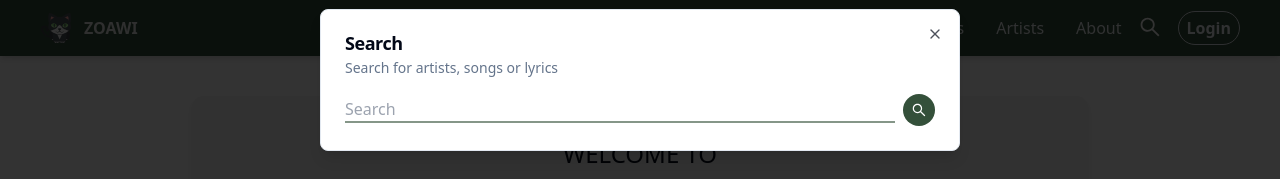
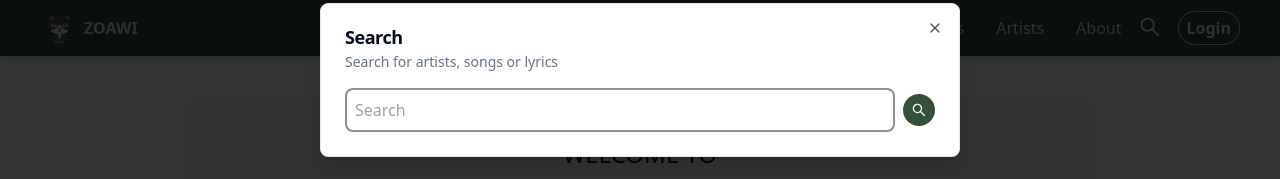
Before and after one commit to fakteahk/zoawi-vite, a React (Vite) app: page /home in a window 1280 px wide. Both pictures are taken after a click on the element 1149 px from the left and 30 px from the top of the page. Shown: the top 179 px of the page. Built offline with nearby package versions, Linux system fonts and the light colour scheme; no server answers; the database is empty.

Commit message:
fixed search input styling and border on dark theme

```diff
--- a/src/ui/Header/SearchButton.jsx
+++ b/src/ui/Header/SearchButton.jsx
@@ -120,7 +120,7 @@ function SearchButton() {
             <input
               type="text"
               placeholder="Search"
-              className="border-b-2 border-primary/60 outline-none flex-grow"
+              className="border-2 border-primary/60 outline-none flex-grow p-2 rounded-lg "
               onChange={(e) => setSearchText(e.target.value)}
               value={searchText}
             />
@@ -146,7 +146,7 @@ function SearchButton() {
             )}
 
             {isSearching ? (
-              <div className="cursor-pointer absolute p-4 top-36 z-20 bg-neutral-100 text-slate-600 w-full rounded-xl flex items-center justify-center gap-2">
+              <div className="cursor-pointer absolute p-4 top-40 z-20 bg-neutral-100 text-slate-600 w-full rounded-xl flex items-center justify-center gap-2">
                 <div className="p-1">
                   <ColorRing
                     visible={true}
@@ -166,13 +166,13 @@ function SearchButton() {
                 </div>
               </div>
             ) : searchText === 0 ? (
-              <div className="cursor-pointer absolute p-4 top-36 z-20 bg-neutral-100 text-slate-600 w-full rounded-xl flex flex-col gap-2">
+              <div className="cursor-pointer absolute p-4 top-40 z-20 bg-neutral-100 text-slate-600 w-full rounded-xl flex flex-col gap-2">
                 No results found
               </div>
             ) : (
               !isSearching &&
               activeSearch.length > 0 && (
-                <div className="cursor-pointer absolute p-4 top-36 z-20 bg-neutral-100 text-slate-600 w-full rounded-xl flex flex-col gap-2 ">
+                <div className="cursor-pointer absolute p-4 top-40 z-20 bg-neutral-100 text-slate-600 w-full rounded-xl flex flex-col gap-2 ">
                   {/* Artists */}
                   {activeSearch.some((item) => item.name) && (
                     <>
@@ -211,7 +211,8 @@ function SearchButton() {
                     </>
                   )}
 
-                  {(titleSearch.some((item) => item.title) || lyricsSearch.length > 0) && (
+                  {(titleSearch.some((item) => item.title) ||
+                    lyricsSearch.length > 0) && (
                     <div className="ml-2">
                       <>
                         Found{" "}
```
